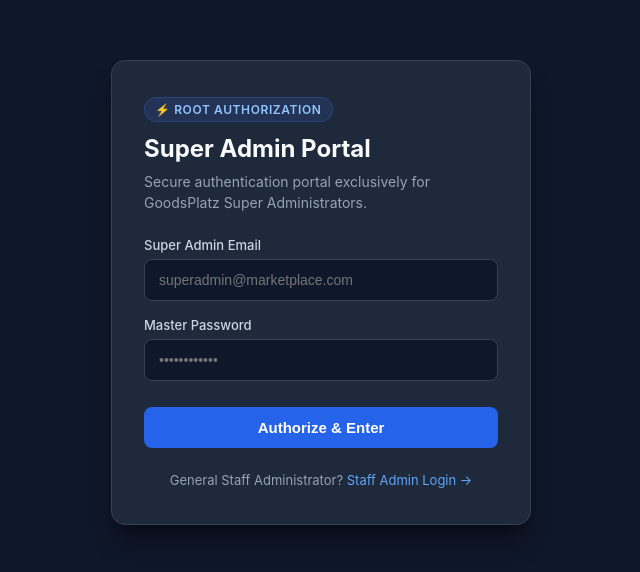
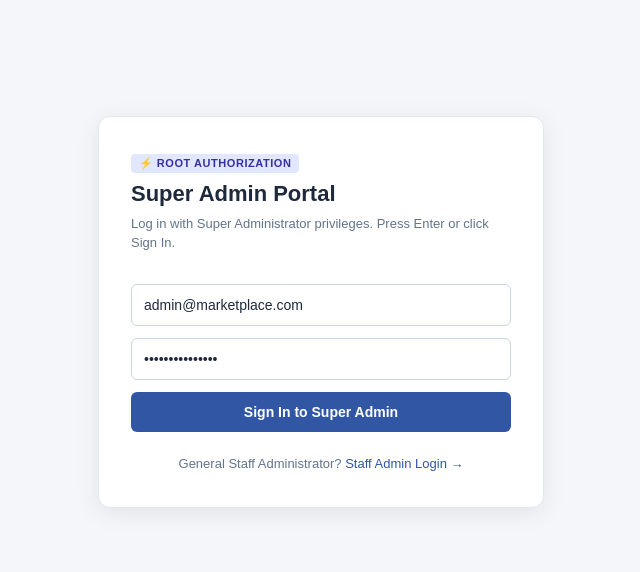
Before and after one commit to kaavyaMagesh/Online_Marketplace_Web_App, a website: page frontend/super-login.html in a window 1280 px wide. Shown: the part 108-680 px from the top of the page, without its empty margins (319-959 px from the left). Drawn offline with Linux system fonts and the light colour scheme.

Commit message:
feat: align super admin login UI with admin theme and pre-fill credentials for instant enter login

```diff
--- a/frontend/super-login.html
+++ b/frontend/super-login.html
@@ -5,148 +5,110 @@
   <meta name="viewport" content="width=device-width, initial-scale=1">
   <title>Super Admin Portal | GoodsPlatz</title>
   <style>
-    :root {
-      --primary: #3156a3;
-      --primary-dark: #1e3a8a;
-      --bg: #0f172a;
-      --card-bg: #1e293b;
-      --text: #f8fafc;
-      --text-muted: #94a3b8;
-      --border: #334155;
-    }
-    * {
-      box-sizing: border-box;
-      margin: 0;
-      padding: 0;
-    }
     body {
-      font-family: -apple-system, BlinkMacSystemFont, "Segoe UI", Roboto, "Helvetica Neue", Arial, sans-serif;
-      background: var(--bg);
-      color: var(--text);
+      font-family: Arial, sans-serif;
+      background: #f4f6fa;
       display: grid;
       place-items: center;
       min-height: 100vh;
+      margin: 0;
       padding: 20px;
     }
-    .portal-card {
-      background: var(--card-bg);
-      border: 1px solid var(--border);
-      border-radius: 14px;
-      width: min(420px, 100%);
+    .login-box {
+      background: white;
       padding: 36px 32px;
-      box-shadow: 0 20px 25px -5px rgba(0, 0, 0, 0.4), 0 8px 10px -6px rgba(0, 0, 0, 0.3);
+      border-radius: 12px;
+      width: min(380px, 100%);
+      box-shadow: 0 5px 25px rgba(0, 0, 0, 0.08);
+      border: 1px solid #e2e8f0;
     }
-    .portal-badge {
+    .badge {
       display: inline-block;
-      background: rgba(49, 86, 163, 0.25);
-      border: 1px solid rgba(49, 86, 163, 0.5);
-      color: #93c5fd;
-      padding: 4px 10px;
-      border-radius: 9999px;
-      font-size: 12px;
-      font-weight: 600;
+      background: #e0e7ff;
+      color: #3730a3;
+      font-size: 11px;
+      font-weight: 700;
+      text-transform: uppercase;
       letter-spacing: 0.05em;
-      text-transform: uppercase;
-      margin-bottom: 12px;
-    }
-    h1 {
-      font-size: 24px;
-      font-weight: 700;
+      padding: 3px 8px;
+      border-radius: 4px;
       margin-bottom: 8px;
     }
-    p.subtitle {
-      color: var(--text-muted);
+    h2 {
+      margin: 0 0 8px 0;
+      font-size: 22px;
+      color: #1e293b;
+    }
+    p.sub {
+      margin: 0 0 20px 0;
+      font-size: 13px;
+      color: #64748b;
+      line-height: 1.4;
+    }
+    input, button {
+      box-sizing: border-box;
+      width: 100%;
+      padding: 12px;
+      margin-top: 12px;
       font-size: 14px;
-      margin-bottom: 24px;
-      line-height: 1.5;
-    }
-    .form-group {
-      margin-bottom: 16px;
-    }
-    label {
-      display: block;
-      font-size: 13px;
-      font-weight: 500;
-      color: #cbd5e1;
-      margin-bottom: 6px;
     }
     input {
-      width: 100%;
-      padding: 12px 14px;
-      background: #0f172a;
-      border: 1px solid var(--border);
-      border-radius: 8px;
-      color: #ffffff;
-      font-size: 14px;
+      border: 1px solid #cbd5e1;
+      border-radius: 6px;
       outline: none;
-      transition: border-color 0.15s ease;
+      background: #ffffff;
+      color: #1e293b;
     }
     input:focus {
-      border-color: #60a5fa;
-      box-shadow: 0 0 0 2px rgba(96, 165, 250, 0.2);
+      border-color: #3156a3;
+      box-shadow: 0 0 0 2px rgba(49, 86, 163, 0.15);
     }
-    button.submit-btn {
-      width: 100%;
-      padding: 12px;
-      margin-top: 10px;
-      background: #2563eb;
-      color: #ffffff;
-      font-size: 15px;
+    button {
+      background: #3156a3;
+      color: white;
+      border: 0;
+      border-radius: 6px;
+      cursor: pointer;
       font-weight: 600;
-      border: 0;
-      border-radius: 8px;
-      cursor: pointer;
       transition: background 0.15s ease;
     }
-    button.submit-btn:hover {
-      background: #1d4ed8;
+    button:hover {
+      background: #254484;
     }
     #message {
-      margin-top: 16px;
+      color: #b91c1c;
       font-size: 13px;
-      color: #f87171;
-      background: rgba(239, 68, 68, 0.1);
-      border: 1px solid rgba(239, 68, 68, 0.2);
-      padding: 10px;
-      border-radius: 6px;
-      display: none;
+      margin-top: 14px;
+      margin-bottom: 0;
     }
-    .portal-footer {
+    .footer-links {
       margin-top: 24px;
       text-align: center;
       font-size: 13px;
-      color: var(--text-muted);
+      color: #64748b;
     }
-    .portal-footer a {
-      color: #60a5fa;
+    .footer-links a {
+      color: #3156a3;
       text-decoration: none;
+      font-weight: 500;
     }
-    .portal-footer a:hover {
+    .footer-links a:hover {
       text-decoration: underline;
     }
   </style>
 </head>
 <body>
-  <div class="portal-card">
-    <span class="portal-badge">⚡ Root Authorization</span>
-    <h1>Super Admin Portal</h1>
-    <p class="subtitle">Secure authentication portal exclusively for GoodsPlatz Super Administrators.</p>
-
+  <div class="login-box">
+    <span class="badge">⚡ Root Authorization</span>
+    <h2>Super Admin Portal</h2>
+    <p class="sub">Log in with Super Administrator privileges. Press Enter or click Sign In.</p>
     <form id="superAdminLoginForm">
-      <div class="form-group">
-        <label for="email">Super Admin Email</label>
-        <input id="email" type="email" placeholder="superadmin@marketplace.com" required autocomplete="username">
-      </div>
-      <div class="form-group">
-        <label for="password">Master Password</label>
-        <input id="password" type="password" placeholder="••••••••••••" required autocomplete="current-password">
-      </div>
-      <button type="submit" class="submit-btn" id="loginBtn">Authorize & Enter</button>
+      <input id="email" type="email" placeholder="admin@marketplace.com" value="admin@marketplace.com" required autocomplete="username">
+      <input id="password" type="password" placeholder="Password" value="Marketplace@123" required autocomplete="current-password">
+      <button type="submit" id="submitBtn">Sign In to Super Admin</button>
     </form>
-
-    <div id="message" role="alert"></div>
-
-    <div class="portal-footer">
+    <p id="message" role="alert"></p>
+    <div class="footer-links">
       General Staff Administrator? <a href="/adminlogin">Staff Admin Login &rarr;</a>
     </div>
   </div>
@@ -157,11 +119,10 @@
         event.preventDefault();
 
         const message = document.getElementById('message');
-        const loginBtn = document.getElementById('loginBtn');
-        message.style.display = 'none';
+        const submitBtn = document.getElementById('submitBtn');
         message.textContent = '';
-        loginBtn.disabled = true;
-        loginBtn.textContent = 'Verifying credentials…';
+        submitBtn.disabled = true;
+        submitBtn.textContent = 'Authenticating…';
 
         try {
           const response = await fetch('/api/auth/login', {
@@ -178,9 +139,8 @@
 
           if (!response.ok) {
             message.textContent = data.error || 'Super Admin authentication failed.';
-            message.style.display = 'block';
-            loginBtn.disabled = false;
-            loginBtn.textContent = 'Authorize & Enter';
+            submitBtn.disabled = false;
+            submitBtn.textContent = 'Sign In to Super Admin';
             return;
           }
 
@@ -190,15 +150,13 @@
             // Log out the non-super-admin session to prevent unauthorized access
             await fetch('/api/auth/logout', { method: 'POST', credentials: 'same-origin' });
             message.textContent = 'Access Denied: This portal requires Super Administrator privileges. Staff Admins must use /adminlogin.';
-            message.style.display = 'block';
-            loginBtn.disabled = false;
-            loginBtn.textContent = 'Authorize & Enter';
+            submitBtn.disabled = false;
+            submitBtn.textContent = 'Sign In to Super Admin';
           }
         } catch (error) {
           message.textContent = 'Cannot connect to server. Please try again.';
-          message.style.display = 'block';
-          loginBtn.disabled = false;
-          loginBtn.textContent = 'Authorize & Enter';
+          submitBtn.disabled = false;
+          submitBtn.textContent = 'Sign In to Super Admin';
         }
       });
   </script>
```
Also changed, not shown: frontend/login.html (+2 -2 lines), public/login.html (+2 -2 lines), public/seller/login.html (+2 -2 lines).
